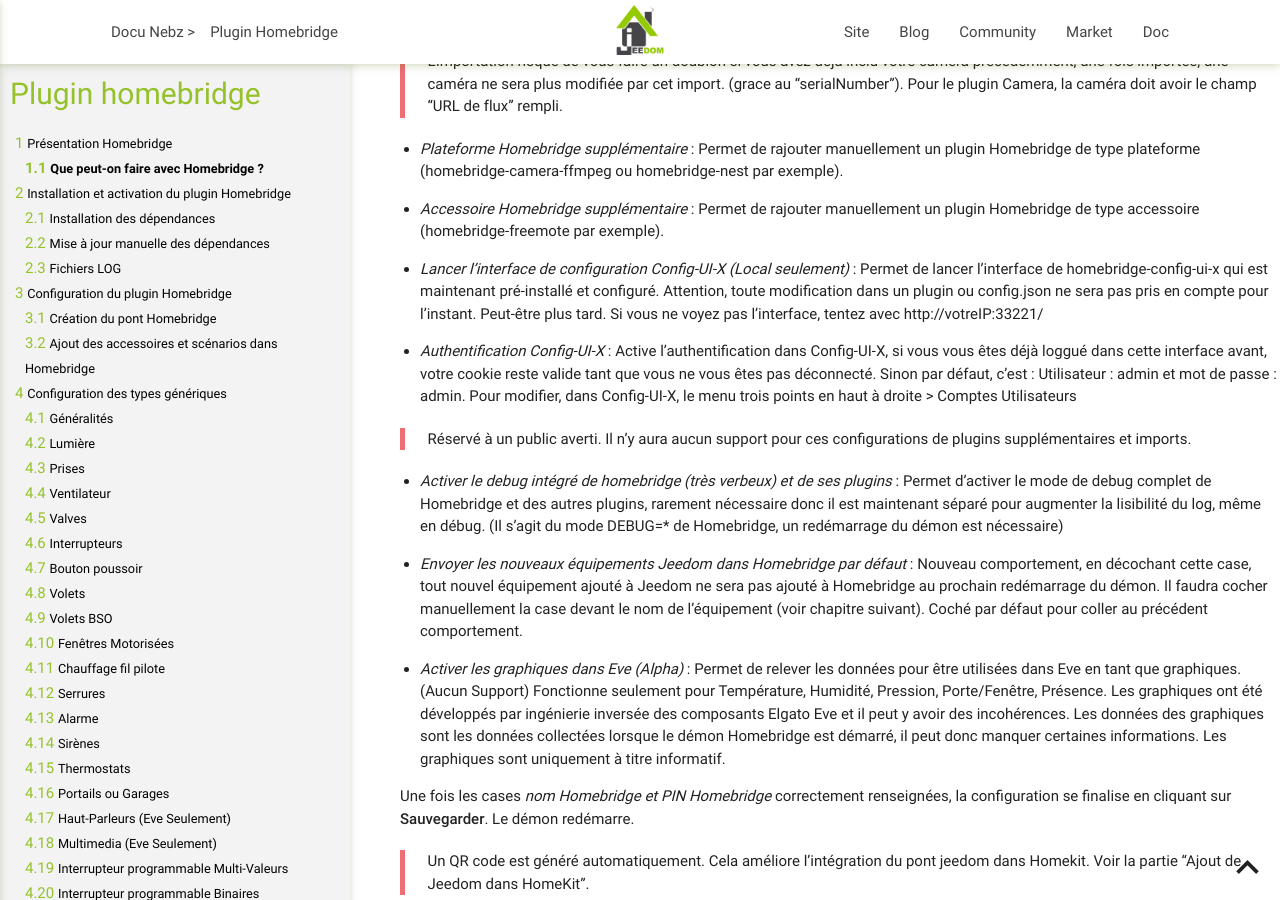
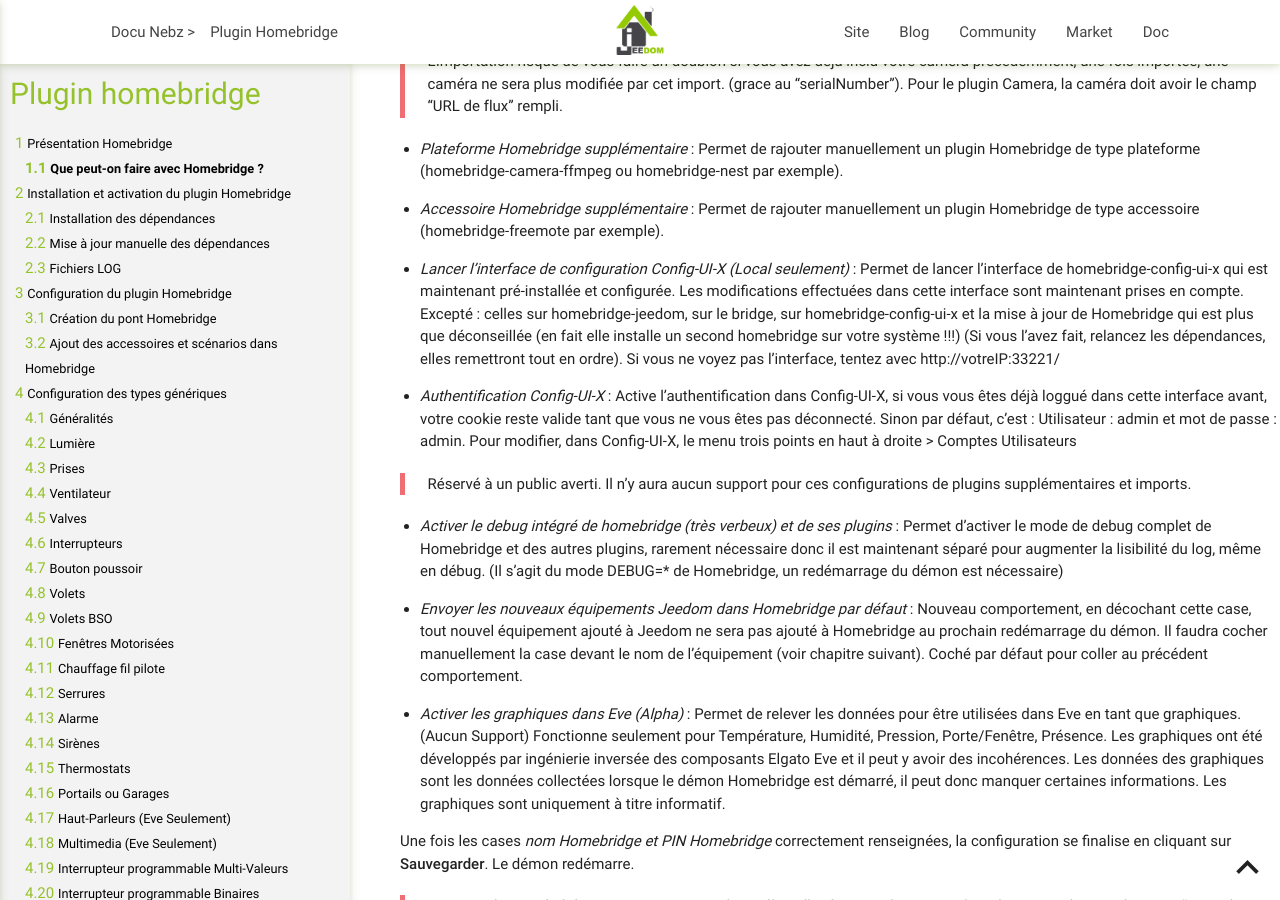
Before and after one commit to NebzHB/jeedom_docs, a Jekyll site: the page built from plugins/homebridge/fr_FR/index.md, in a window 1280 px wide and 900 px high, scrolled down 8453 px. Built offline with Jekyll 4.4.1, drawn with Linux system fonts in a browser that asks for light colours; some of the changed text lies outside the part shown.

Commit message:
Update index.md

```diff
--- a/plugins/homebridge/fr_FR/index.md
+++ b/plugins/homebridge/fr_FR/index.md
@@ -161,7 +161,7 @@
 
 * *Accessoire Homebridge supplémentaire* : Permet de rajouter manuellement un plugin Homebridge de type accessoire (homebridge-freemote par exemple).
 
-* *Lancer l'interface de configuration Config-UI-X (Local seulement)* : Permet de lancer l'interface de homebridge-config-ui-x qui est maintenant pré-installé et configuré. Attention, toute modification dans un plugin ou config.json ne sera pas pris en compte pour l'instant. Peut-être plus tard. Si vous ne voyez pas l'interface, tentez avec http://votreIP:33221/
+* *Lancer l'interface de configuration Config-UI-X (Local seulement)* : Permet de lancer l'interface de homebridge-config-ui-x qui est maintenant pré-installée et configurée. Les modifications effectuées dans cette interface sont maintenant prises en compte. Excepté : celles sur homebridge-jeedom, sur le bridge, sur homebridge-config-ui-x et la mise à jour de Homebridge qui est plus que déconseillée (en fait elle installe un second homebridge sur votre système !!!) (Si vous l'avez fait, relancez les dépendances, elles remettront tout en ordre). Si vous ne voyez pas l'interface, tentez avec http://votreIP:33221/
 
 * *Authentification Config-UI-X* : Active l'authentification dans Config-UI-X, si vous vous êtes déjà loggué dans cette interface avant, votre cookie reste valide tant que vous ne vous êtes pas déconnecté. Sinon par défaut, c'est : Utilisateur : admin et mot de passe : admin. Pour modifier, dans Config-UI-X, le menu trois points en haut à droite > Comptes Utilisateurs
 
@@ -564,8 +564,10 @@
 
 ![schema partiel](../images/partialSchema.png)
 
-Première Méthode
+Première Méthode (Via la config du plugin)
 ----------------
+
+>Cette méthode peut être effectuée aussi bien quand vous êtes chez vous (en local) que à distance car elle utilise l'interface habituelle Jeedom.
 
 Pour ajouter un *plugin pour homebridge*, il faut d'abord trouver le plugin qui vous convient... pour ce faire il faut faire une recherche dans cette liste : [http://www.homebridge.io](http://www.homebridge.io){:target="_blank" rel="noopener"} puis dans "Find a plugin" ( il y en a des centaines !!). Vous en trouverez peut être plusieurs, comparez les et regardez ceux qui ont été mis à jour récemment, ceux qui sont toujours actifs, ceux qui ont les fonctionnalités que vous désirez.
 ![findAPlugin.png](../images/findAPlugin.png)
@@ -612,8 +614,10 @@
 
 Si tout se passe bien, voilà vous avez configuré votre *plugin pour homebridge* ! Enjoy ;-)
 
-Seconde Méthode (avec en partie l'interface Config-UI-X)
+Seconde Méthode (Via l'interface Config-UI-X)
 --------------------------------------------------------
+
+>Cette méthode ne peut être effectuée que à partir de chez vous (en local) car cette interface utilise un port différent de jeedom (33221) et ne sera donc par défaut pas accessible (via DNS Jeedom par ex) sans redirection de port (déconseillé !) ou reverse proxy (mieux déjà :))
 
 Depuis peu, l'interface **Config-UI-X** a été ajoutée au *plugin homebridge*, celle-ci est accessible via le bouton suivant :
 
@@ -627,7 +631,7 @@
 
 ![pluginEx](../images/pluginEx.png)
 
-Une fois le *plugin pour homebridge* installé, soit il ne le prévoit pas de Réglages (dans ce cas, il faut utiliser la première méthode, à la main)
+Une fois le *plugin pour homebridge* installé, soit il ne le prévoit pas de Réglages (dans ce cas, cliquez sur "Ouvrir L'éditeur de config" et référez-vous à la première méthode sur les rêgles d'écriture dans le fichier configuration JSON (sauf le \| évidemment))
 
 ![manualPlugin](../images/manualPlugin.png)
 
@@ -639,13 +643,10 @@
 
 ![enregistrer](../images/enregistrer.png)
 
-> Attention, pour l'instant la configuration (le fichier config) de cette interface n'est pas prise en compte, il faut copier la plateforme ou l'accessoire manuellement dans les plateformes (ou accessoires) supplémentaires pour que ça soit pris en compte.
+Il vous suffit maintenant de relancer le démon afin que la nouvelle configuration soit prise en compte, vous pouvez le faire soit dans jeedom soit dans l'interface via le bouton power en haut à droite
 
-*(Je dois encore trouver le moyen de régénérer correctement la partie pour jeedom si vous la modifiez et la cassez via cette interface pour le permettre...)*
+![image](https://user-images.githubusercontent.com/28622481/211325734-f348d49f-da65-4e16-a79d-2898fa191ba0.png)
 
-![whatToCopy](../images/whatToCopy.png) -> ![accCopy](../images/accCopy.png)
-
-Il vous reste à "**Sauvegarder les changements**" de la plateforme ou l'accessoire et **relancer le démon** (voir première méthode)
 
 
 Troubleshooting
```
